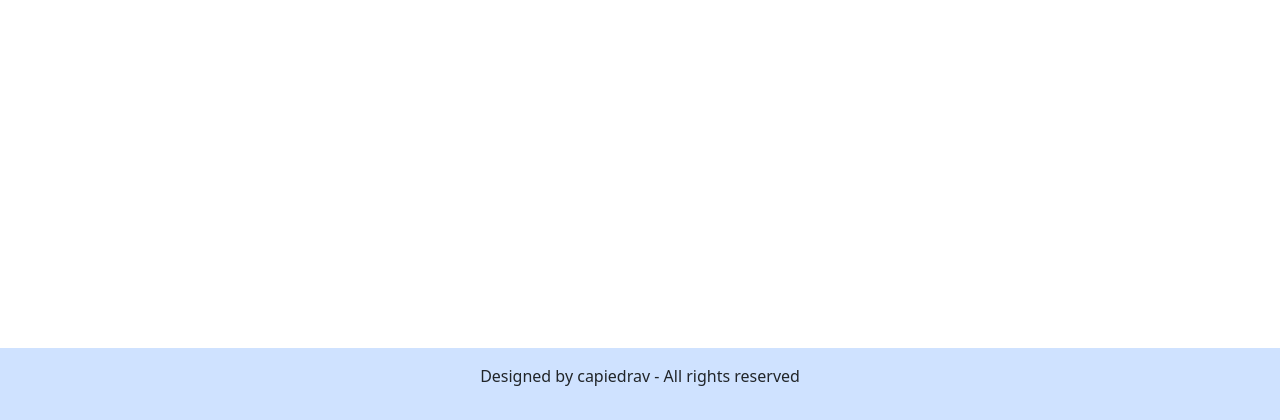
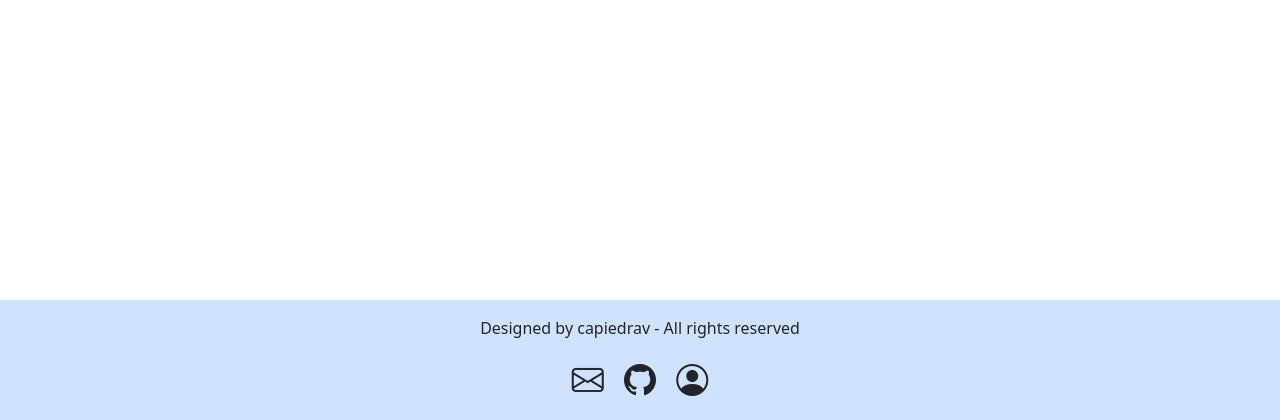
Before and after one commit to capiedrav/youtube-summarizer, a Django app: template source/templates/base.html in a window 1280 px wide. Shown: the part 380-800 px from the top of the page. Run offline with Django 3.2, Linux system fonts and the light colour scheme; the template is opened without the code that fills it, so the values that code supplies are empty.

Commit message:
added contact info in the footer

```diff
--- a/source/summarizer_app/templates/summarizer_app/home.html
+++ b/source/summarizer_app/templates/summarizer_app/home.html
@@ -24,11 +24,11 @@
     </div>
     <div class="col-md-3 bg-primary-subtle rounded pt-2 my-3 my-md-0 shadow">
       <h4>Step 2: Click Submit</h4>
-      <p class="fw-light">Click the "Submit" button to let our AI analyze the video and create a concise summary.</p>
+      <p class="fw-light">Click the "Summarize Video" button to let our AI analyze the video and create a concise summary.</p>
     </div>
     <div class="col-md-4 bg-primary-subtle rounded pt-2 shadow">
       <h4>Step 3: Read the Summary</h4>
-      <p class="fw-light">Within seconds, your summary will be displayed below the input field. Enjoy your quick insights!</p>
+      <p class="fw-light">Within seconds, your summary will be displayed. Enjoy your quick insights!</p>
     </div>
   </div>
 {% endblock %}
--- a/source/templates/base.html
+++ b/source/templates/base.html
@@ -8,6 +8,8 @@
   <title>YouTube Summarizer</title>
   <!-- Bootstrap 5 CSS -->
   <link href="https://cdn.jsdelivr.net/npm/bootstrap@5.3.6/dist/css/bootstrap.min.css" rel="stylesheet" integrity="sha384-4Q6Gf2aSP4eDXB8Miphtr37CMZZQ5oXLH2yaXMJ2w8e2ZtHTl7GptT4jmndRuHDT" crossorigin="anonymous">
+  <!-- Bootstrap icons -->
+  <link rel="stylesheet" href="https://cdn.jsdelivr.net/npm/bootstrap-icons@1.13.1/font/bootstrap-icons.min.css">
   <!-- Custom CSS -->
 {#  <link rel="stylesheet" href="{% static 'css/styles.css' %}">#}
 </head>
@@ -44,6 +46,9 @@
   </div>
   <footer class="bg-primary-subtle text-center py-3 mt-auto px-2">
     <p>Designed by capiedrav - All rights reserved</p>
+    <a href="mailto:capiedrav@gmail.com" target="_blank"><i class="bi bi-envelope fs-2 text-dark"></i></a>
+    <a href="https://github.com/capiedrav/youtube-summarizer" target="_blank"><i class="bi bi-github fs-2 mx-3 text-dark"></i></a>
+    <a href="https://about-me.capiedrav.com/" target="_blank"><i class="bi bi-person-circle fs-2 text-dark"></i></a>
   </footer>
   <!-- Bootstrap JS and dependencies -->
   <script src="https://cdn.jsdelivr.net/npm/bootstrap@5.3.6/dist/js/bootstrap.bundle.min.js" integrity="sha384-j1CDi7MgGQ12Z7Qab0qlWQ/Qqz24Gc6BM0thvEMVjHnfYGF0rmFCozFSxQBxwHKO" crossorigin="anonymous"></script>
```
